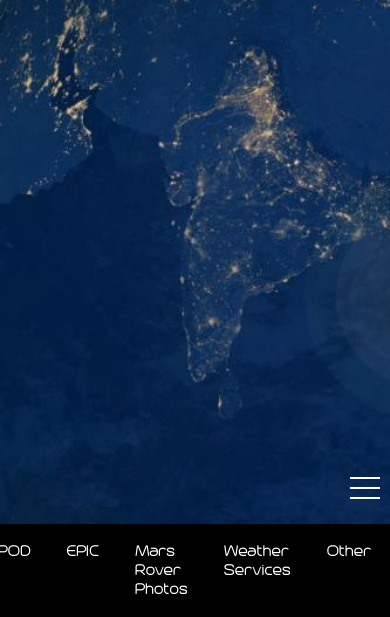
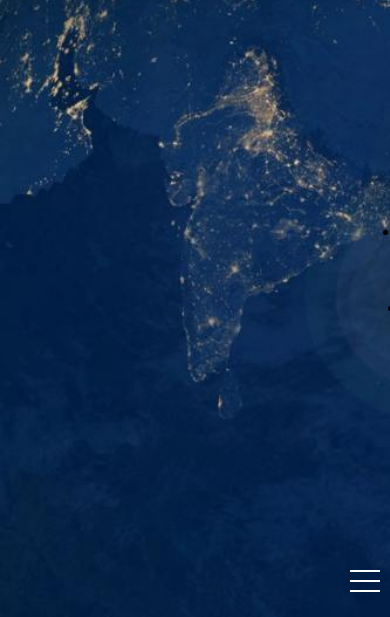
Before and after one commit to MallonsoFrey/NASA-App, a website built with Vite: page index.html in a window 390 px wide. Shown: the part 227-844 px from the top of the page. Built offline with nearby package versions, Linux system fonts and the light colour scheme.

Commit message:
update with merge main2

```diff
--- a/style.scss
+++ b/style.scss
@@ -47,11 +47,22 @@ img {
 }
 
 .header {
-  position: absolute;
+  position: fixed;
   bottom: 0;
   width: 100%;
+  z-index: 2;
 
   &__nav {
+    @media screen and (max-width: 750px) {
+      width: 200px;
+      height: 100%;
+      position: fixed;
+      top: 0;
+      right: 0;
+      z-index: 50;
+      transition: 0.5s;
+      transform: translate(100%);
+    }
     &__list {
       display: flex;
       width: 100%;
@@ -61,12 +72,23 @@ img {
       background-color: black;
       font-size: large;
       font-weight: 900;
+      @media screen and (max-width: 750px) {
+        flex-direction: column;
+        background-color: black;
+        height: 100%;
+        align-items: center;
+        justify-content: center;
+        gap: 7%;
+      }
 
       &-item {
         padding: 0 1em;
 
         &.service {
           margin-right: auto;
+          @media screen and (max-width: 750px) {
+            margin: 0;
+          }
         }
       }
 
@@ -245,6 +267,7 @@ img {
   background: rgba(0, 0, 0, 0.3);
   z-index: 1;
 }
+
 .sol {
   display: flex;
 }
```
